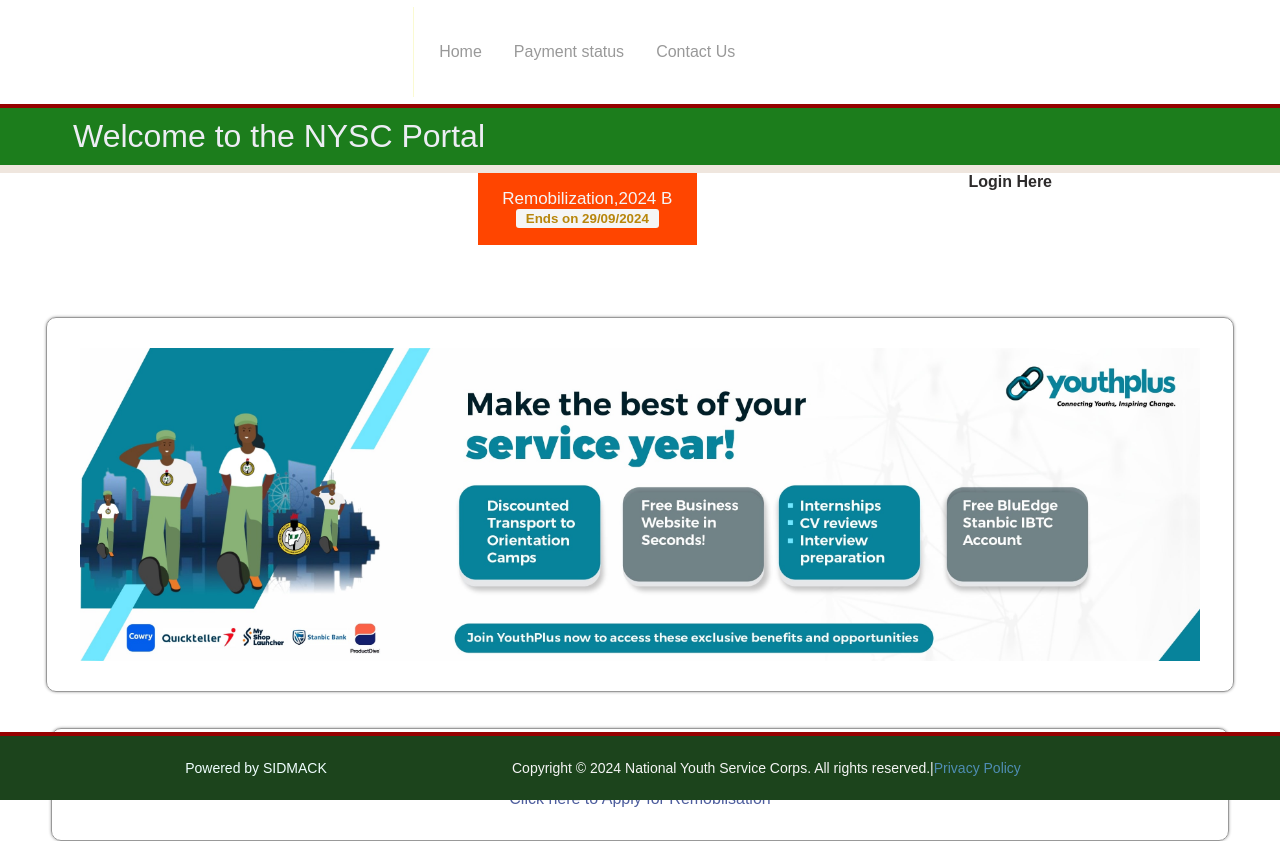
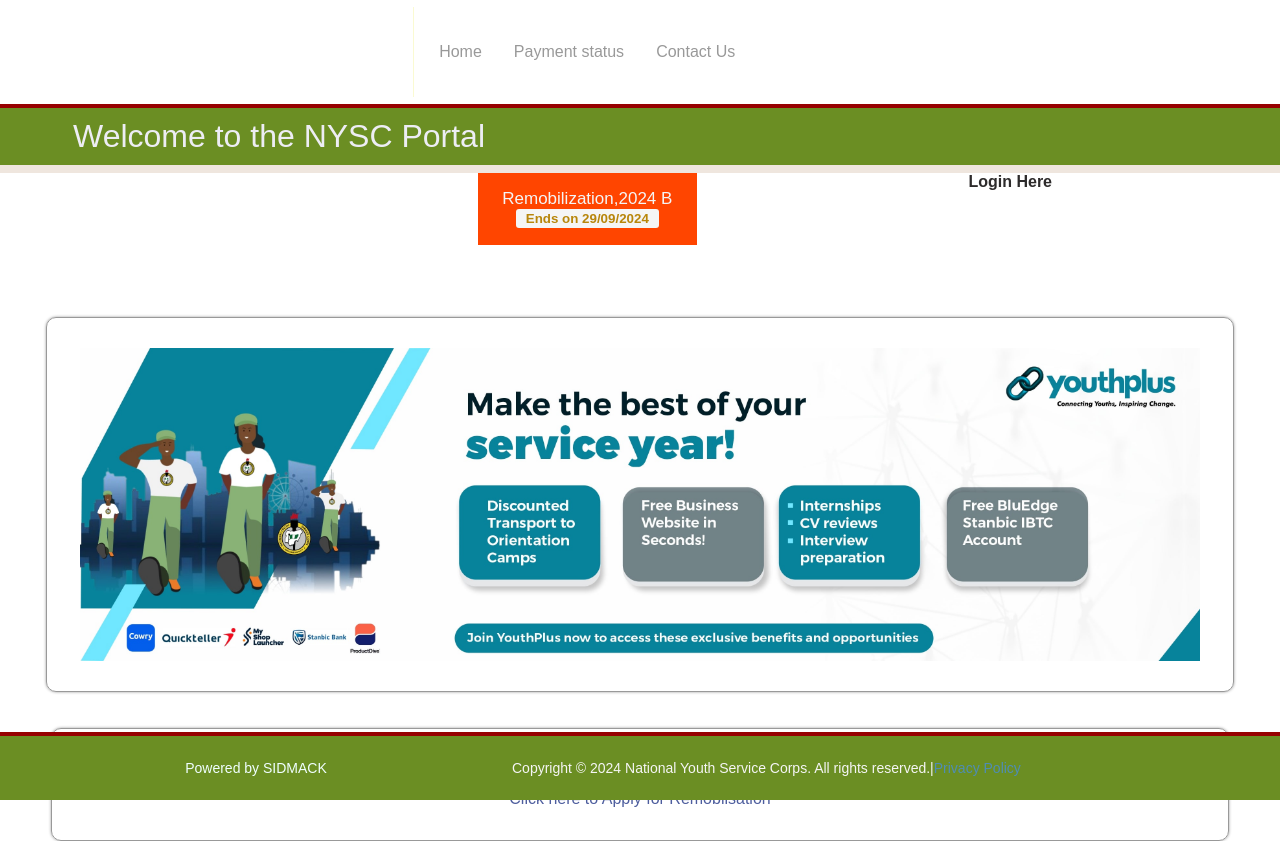
Before and after one commit to biggy014/Nyscproject, a plain HTML site: page index.html in a window 1280 px wide. Shown: the top 841 px of the page. Drawn offline with Linux system fonts and the light colour scheme.

Commit message:
updated css

```diff
--- a/style.css
+++ b/style.css
@@ -54,7 +54,7 @@ nav .links-con{
 
 .header{
     height: fit-content;
-    background-color: rgb(28, 125, 28);
+    background-color: olivedrab;
     border-bottom: solid 8px; color: rgb(239, 230, 222);
     display: flex;
     text-align: left;
@@ -419,7 +419,7 @@ info{
 footer{
     height:4em;
     width:100%;
-    background-color: rgb(28, 68, 28);
+    background-color: olivedrab;
     border-top: solid 4px #960000;
     display: flex;
     position: fixed;
```
